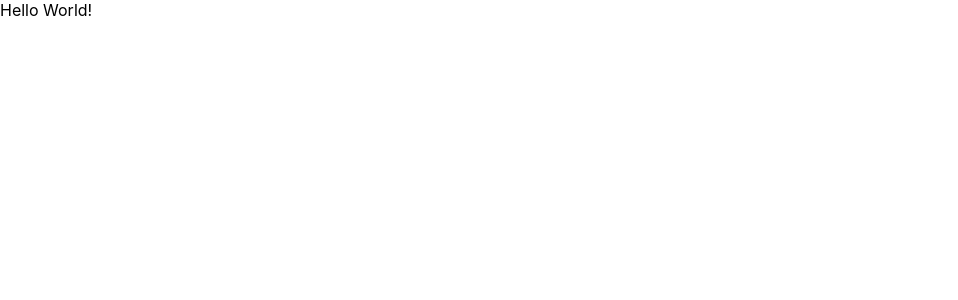
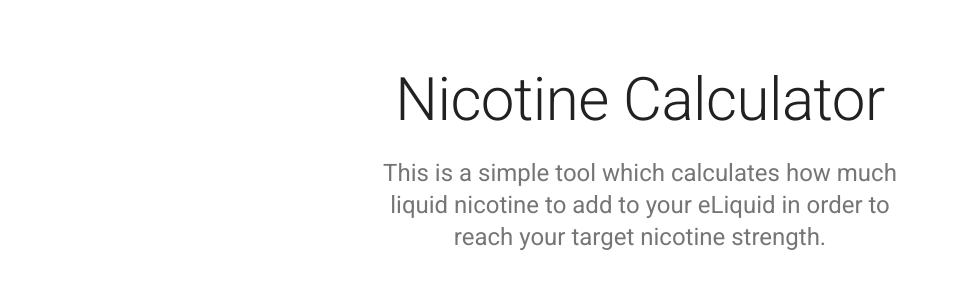
Before and after one commit to Jimfarrugia/nicotine-calculator-v2, a React (Create React App) app: page / in a window 1280 px wide. Shown: the top 300 px of the page, without its empty margins (0-958 px from the left). Built offline with nearby package versions, Linux system fonts and the light colour scheme.

Commit message:
created HeroBanner component

```diff
--- a/src/App.js
+++ b/src/App.js
@@ -1,9 +1,10 @@
-import React from 'react';
+import React from "react";
+import HeroBanner from "./components/HeroBanner";
 
 function App() {
   return (
     <div className="App">
-      Hello World!
+      <HeroBanner />
     </div>
   );
 }
--- /dev/null
+++ b/src/components/HeroBanner.js
@@ -0,0 +1,44 @@
+import React from "react";
+import Typography from "@material-ui/core/Typography";
+import Container from "@material-ui/core/Container";
+import { makeStyles } from "@material-ui/core/styles";
+
+const useStyles = makeStyles(theme => ({
+  heroContent: {
+    backgroundColor: theme.palette.background.paper,
+    padding: theme.spacing(8, 0, 6)
+  }
+}));
+
+export function HeroBanner() {
+  const classes = useStyles();
+  return (
+    <React.Fragment>
+      {/* Hero Unit */}
+      <div className={classes.heroContent}>
+        <Container maxWidth="sm">
+          <Typography
+            component="h1"
+            variant="h2"
+            align="center"
+            color="textPrimary"
+            gutterBottom
+          >
+            Nicotine Calculator
+          </Typography>
+          <Typography
+            variant="h5"
+            align="center"
+            color="textSecondary"
+            paragraph
+          >
+            This is a simple tool which calculates how much liquid nicotine to
+            add to your eLiquid in order to reach your target nicotine strength.
+          </Typography>
+        </Container>
+      </div>
+    </React.Fragment>
+  );
+}
+
+export default HeroBanner;
```
Also changed, not shown: public/molecule.svg (added).
